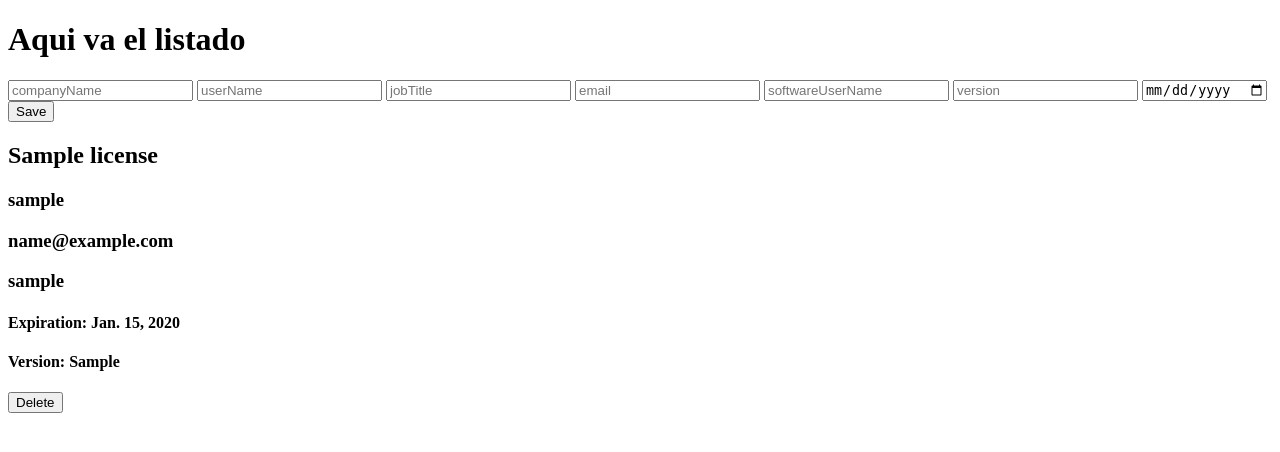
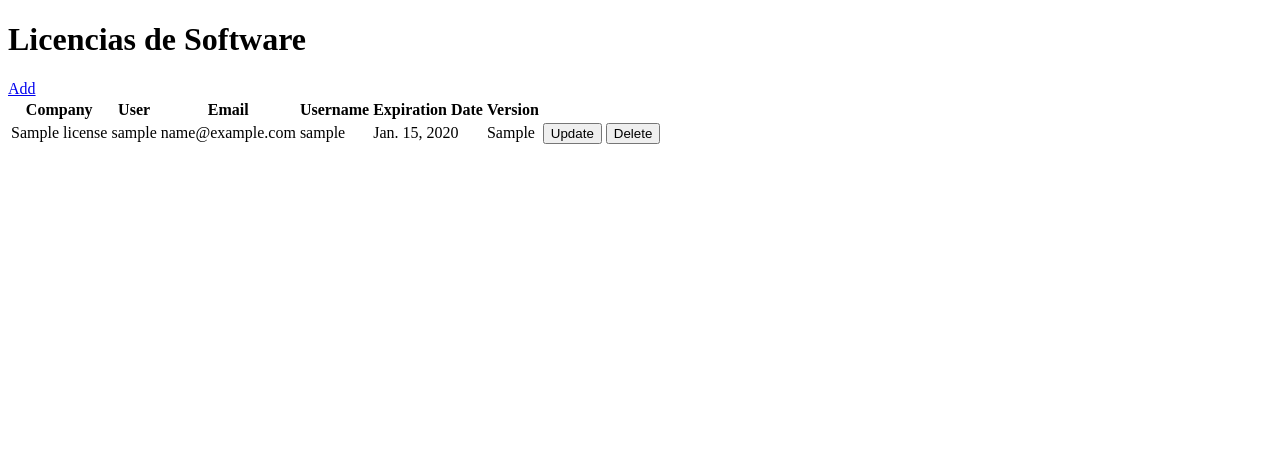
Before and after one commit to jorgechdea/pruebaPython, a Django app: page /license/ in a window 1280 px wide. Shown: the top 452 px of the page. Run offline with Django 4.2, Linux system fonts and the light colour scheme; tables that the repository leaves empty hold one stand-in row (values such as "Sample post").

Commit message:
crud routes ready

```diff
--- a/myapp/templates/list_license.html
+++ b/myapp/templates/list_license.html
@@ -6,9 +6,10 @@
     <title>Software Licenses Manager</title>
   </head>
   <body>
-    <h1>Aqui va el listado</h1>
+    <h1>Licencias de Software</h1>
+    <a href="/license/new_license/">Add</a>
 
-    <form action="{% url 'create_license' %}" method="post">
+    <!-- <form action="{% url 'create_license' %}" method="post">
       {% csrf_token %}
 
       <input type="text" name="companyName" placeholder="companyName" />
@@ -24,9 +25,9 @@
       <input type="date" name="expirationDate" />
 
       <button>Save</button>
-    </form>
+    </form> -->
 
-    {% for license in licenses %}
+    <!-- {% for license in licenses %}
     <div>
       <h2>{{license.companyName}}</h2>
       <h3>{{license.userName}}</h3>
@@ -38,10 +39,50 @@
         {% csrf_token %}
         <button>Delete</button>
       </form>
+      <a href="{% url 'update_license' license.id %}">
+        <button>Update</button>
+      </a>
     </div>
 
     {% empty %}
     <h1>No hay licencias registradas</h1>
-    {% endfor %}
+    {% endfor %} -->
+    <table>
+      <tr>
+        <th>Company</th>
+        <th>User</th>
+        <th>Email</th>
+        <th>Username</th>
+        <th>Expiration Date</th>
+        <th>Version</th>
+        <th></th>
+        <th></th>
+      </tr>
+      {% for license in licenses %}
+      <tr>
+        <td>{{ license.companyName }}</td>
+        <td>{{ license.userName }}</td>
+        <td>{{ license.email }}</td>
+        <td>{{ license.softwareUserName }}</td>
+        <td>{{ license.expirationDate }}</td>
+        <td>{{ license.version }}</td>
+        <td>
+          <a href="{% url 'update_license' license.id %}">
+            <button>Update</button>
+          </a>
+        </td>
+        <td>
+          <form action="{% url 'delete_license' license.id %}" method="POST">
+            {% csrf_token %}
+            <button>Delete</button>
+          </form>
+        </td>
+      </tr>
+      {% empty %}
+      <tr>
+        <td colspan="7">No hay licencias registradas</td>
+      </tr>
+      {% endfor %}
+    </table>
   </body>
 </html>
--- a/myapp/urls.py
+++ b/myapp/urls.py
@@ -1,8 +1,11 @@
 from django.urls import path
-from .views import list_license, create_license, delete_license
+from .views import list_license, create_license, delete_license, update_license
 urlpatterns = [
     path('', list_license),
     path('new_license/', create_license, name="create_license"),
-    path('delete_license/<int:license_id>/', delete_license, name="delete_license")
+    path('delete_license/<int:license_id>/', delete_license, name="delete_license"),
+    # path('update_license/<int:license_id>/', update_license, name="update_license")
+    path('license/<int:license_id>/update/', update_license, name='update_license'),
+
 
 ]
--- a/myapp/views.py
+++ b/myapp/views.py
@@ -1,4 +1,4 @@
-from django.shortcuts import render, redirect
+from django.shortcuts import render, redirect, get_object_or_404
 from django.http import HttpResponse
 from .models import License
 # Create your views here.
@@ -14,9 +14,47 @@ def list_license(request):
     return render(request, 'list_license.html', {"licenses": licenses})
 
 def create_license(request):
-    license = License(companyName=request.POST['companyName'], userName=request.POST['userName'], jobTitle=request.POST['jobTitle'], email=request.POST['email'], softwareUserName=request.POST['softwareUserName'], expirationDate=request.POST['expirationDate'], version=request.POST['version'] )
-    license.save()
-    return redirect('/license/')
+    if request.method == 'POST':
+        company_name = request.POST.get('companyName')
+        user_name = request.POST.get('userName')
+        job_title = request.POST.get('jobTitle')
+        email = request.POST.get('email')
+        software_user_name = request.POST.get('softwareUserName')
+        expiration_date = request.POST.get('expirationDate')
+        version = request.POST.get('version')
+
+        license = License(
+            companyName=company_name,
+            userName=user_name,
+            jobTitle=job_title,
+            email=email,
+            softwareUserName=software_user_name,
+            expirationDate=expiration_date,
+            version=version
+        )
+        license.save()
+
+        return redirect('/license/')
+    else:
+        return render(request, 'create_license.html')
+
+def update_license(request, license_id):
+    license = get_object_or_404(License, pk=license_id)
+
+    if request.method == 'POST':
+        license.companyName = request.POST.get('companyName')
+        license.userName = request.POST.get('userName')
+        license.jobTitle = request.POST.get('jobTitle')
+        license.email = request.POST.get('email')
+        license.softwareUserName = request.POST.get('softwareUserName')
+        license.version = request.POST.get('version')
+        license.expirationDate = request.POST.get('expirationDate')
+        license.save()
+
+        return redirect('/license/')
+    else:
+        return render(request, 'update_license.html', {'license': license})
+
 
 def delete_license(request, license_id):
     licensedelete = License.objects.get(id=license_id)
```
Also changed, not shown: myapp/form.py (added, +7 -0 lines), myapp/templates/create_license.html (added, +15 -0 lines), myapp/templates/update_license.html (added, +23 -0 lines), myapp/migrations/0002_alter_license_expirationdate.py (added).
